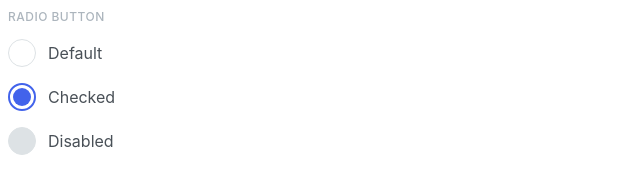
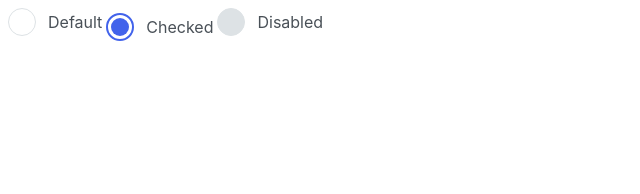
Before and after one commit to js-tasks-ru/htmlcss-20240913_ildarado12, a website: page 07-lection5/02-radio/index.html in a window 1280 px wide. Shown: the whole page, without its empty margins (0-640 px from the left). Drawn offline with Linux system fonts and the light colour scheme; a web font is replaced by a local one.

Commit message:
ДЗ - Лекция 5 - Радио, исправления 2

```diff
--- a/07-lection5/02-radio/index.html
+++ b/07-lection5/02-radio/index.html
@@ -6,7 +6,6 @@
         <link rel="stylesheet" href="./radio.css">
     </head>
     <body>
-        <h5 class="radioTitle">Radio Button</h5>
         <label class="radio">
             <input type="radio" name="1" class="radio__input">
             <div class="radio__state">
--- a/07-lection5/02-radio/radio.css
+++ b/07-lection5/02-radio/radio.css
@@ -1,20 +1,7 @@
-.radioTitle {
-    margin: 5px 0;
-    font-family: Inter;
-    font-size: 12px;
-    font-weight: 500;
-    line-height: 18px;
-    letter-spacing: 0.04em;
-    text-align: left;
-    text-transform: uppercase;
-    color: var(--grey-3);
-}
-
 .radio {
-    display: flex;
+    display: inline-flex;
     position: relative;
     gap: 12px;
-    padding: 8px 0;
     align-items: center;
 }
 
```
